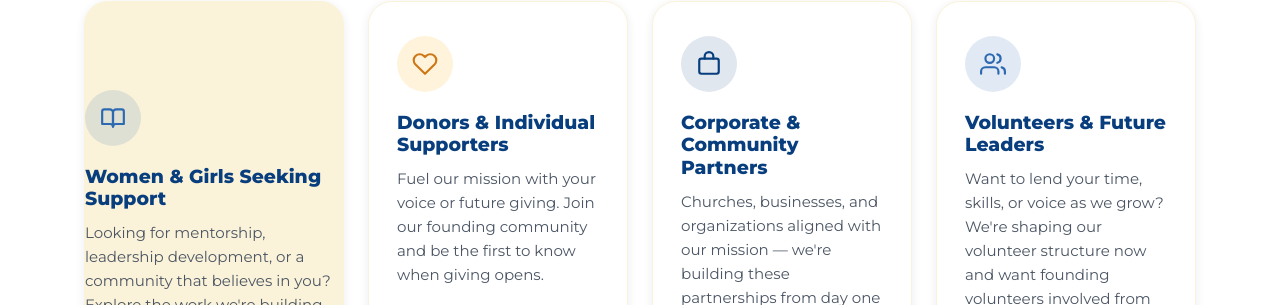
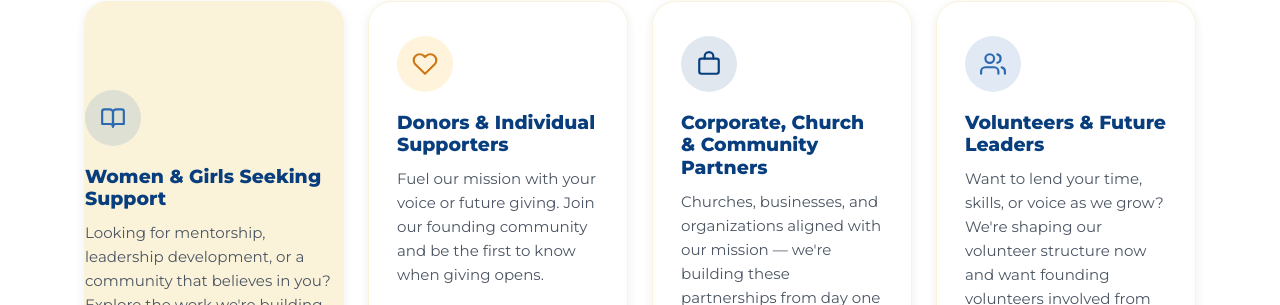
Before and after one commit to mysistersglobal/msga-landing-page, a Jekyll site: the page built from index.html, in a window 1280 px wide and 900 px high, scrolled down 1247 px. Shown: the part 149-454 px from the top of the window. Built offline with Jekyll 4.4.1, drawn with Linux system fonts in a browser that asks for light colours; some of the changed text lies outside the part shown.

Commit message:
Fix MySGA casing bug in Voices eyebrow; add Church to partner card header

```diff
--- a/index.html
+++ b/index.html
@@ -69,7 +69,7 @@
           <div class="involve-icon" aria-hidden="true">
             <svg width="26" height="26" viewBox="0 0 24 24" fill="none" stroke="currentColor" stroke-width="2" stroke-linecap="round" stroke-linejoin="round"><rect x="3" y="7" width="18" height="14" rx="2"></rect><path d="M8 7V5a4 4 0 0 1 8 0v2"></path></svg>
           </div>
-          <h3>Corporate &amp; Community Partners</h3>
+          <h3>Corporate, Church &amp; Community Partners</h3>
           <p>Churches, businesses, and organizations aligned with our mission — we're building these partnerships from day one and would love to hear from you.</p>
           <a href="{{ '/contact/' | relative_url }}" class="btn btn-ghost btn-sm">Start a Conversation</a>
         </div>
@@ -169,7 +169,7 @@
   <section class="voices" id="voices">
     <div class="wrap">
       <div class="section-head center">
-        <span class="eyebrow">Voices of MySGA</span>
+        <span class="eyebrow">Voices of <span class="brand-case">MySGA</span></span>
         <div class="accent-bar"></div>
         <h2>In Their Own Words</h2>
       </div>
```
